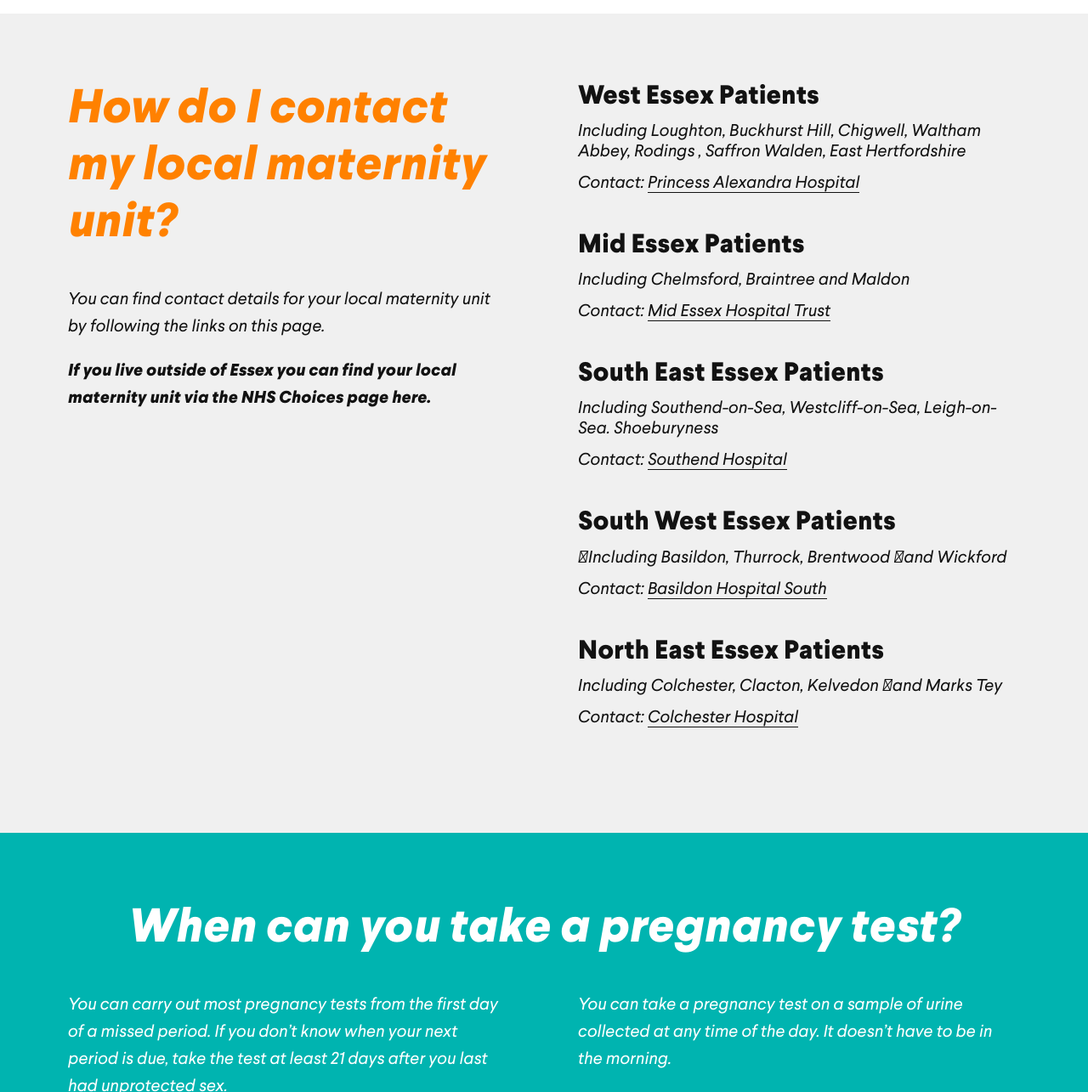
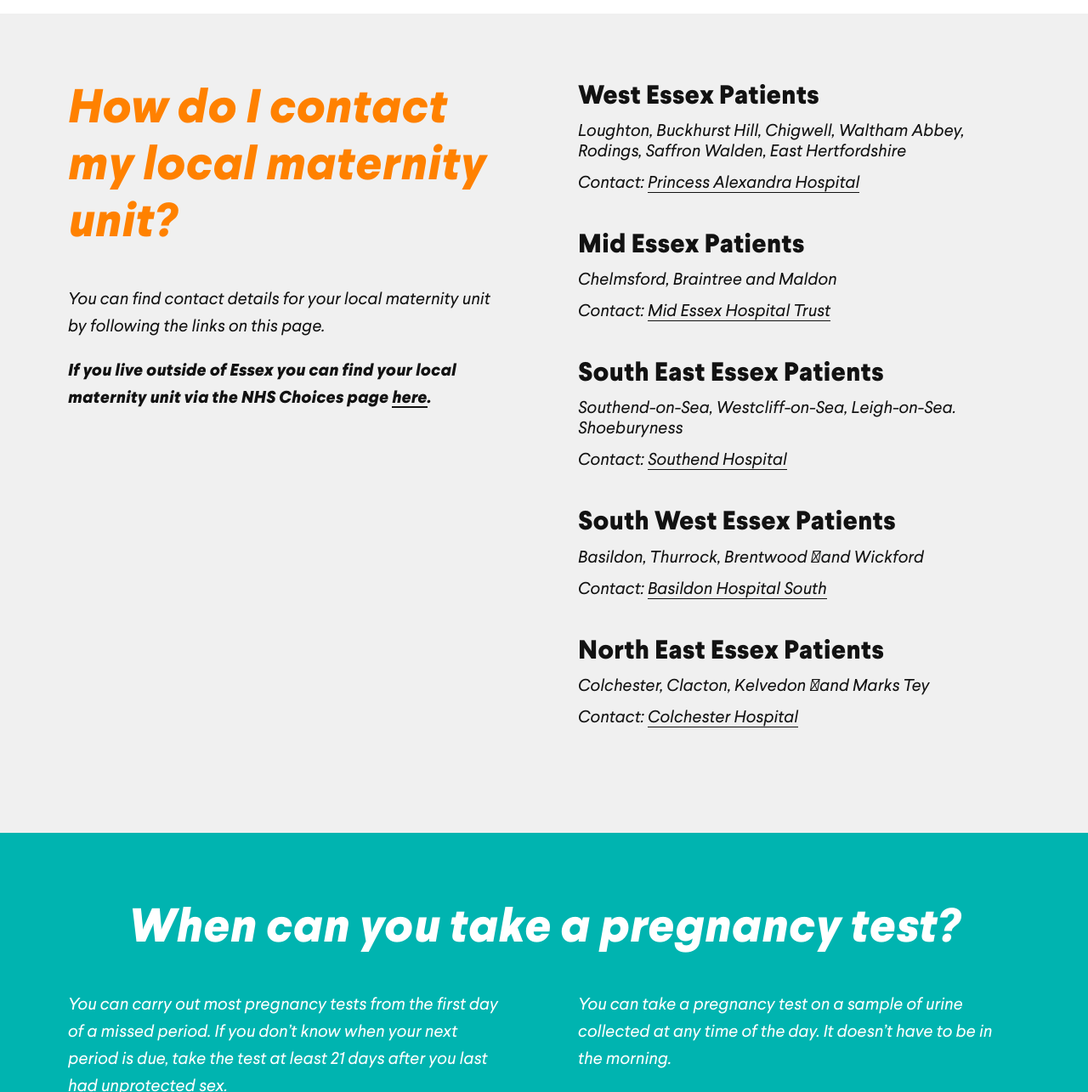
Before and after one commit to garethjohnsdesign/nhsfirststep.com, a Jekyll site: the page built from index.md, in a window 1280 px wide and 1400 px high, scrolled down 1218 px, cut to the strip 115-1400 px from the top of the window. Shown: the whole strip at 85% size. Built offline with Jekyll 4.4.1, drawn with Linux system fonts in a browser that asks for light colours; a script that is not in the unit is left out; some of the changed text lies outside the part shown.

Commit message:
Updated Index

```diff
--- a/index.md
+++ b/index.md
@@ -22,27 +22,27 @@
 how-text: |-
   You can find contact details for your local maternity unit by following the links on this page.
 
-  **If you live outside of Essex you can find your local maternity unit via the NHS Choices page here.**
+  **If you live outside of Essex you can find your local maternity unit via the NHS Choices page [here](https://www.england.nhs.uk).**
 how-locations:
 - title: West Essex Patients
-  area: "Including Loughton, Buckhurst Hill, Chigwell, Waltham Abbey, Rodings , Saffron
-    Walden, \nEast Hertfordshire "
+  area: 'Loughton, Buckhurst Hill, Chigwell, Waltham Abbey, Rodings, Saffron Walden,
+    East Hertfordshire '
   contact: Princess Alexandra Hospital
   link: https://www.pah.nhs.uk
 - title: Mid Essex Patients
-  area: Including Chelmsford, Braintree and Maldon
+  area: Chelmsford, Braintree and Maldon
   contact: 'Mid Essex Hospital Trust '
   link: http://www.meht.nhs.uk
 - title: South East Essex Patients
-  area: Including Southend-on-Sea, Westcliff-on-Sea, Leigh-on-Sea. Shoeburyness
+  area: Southend-on-Sea, Westcliff-on-Sea, Leigh-on-Sea. Shoeburyness
   contact: Southend Hospital
   link: http://www.southend.nhs.uk
 - title: South West Essex Patients
-  area: "\x03Including Basildon, Thurrock, Brentwood \x03and Wickford"
+  area: "Basildon, Thurrock, Brentwood \x03and Wickford"
   contact: Basildon Hospital South
   link: http://www.basildonandthurrock.nhs.uk
 - title: North East Essex Patients
-  area: "Including Colchester, Clacton, Kelvedon \x03and Marks Tey "
+  area: "Colchester, Clacton, Kelvedon \x03and Marks Tey "
   contact: Colchester Hospital
   link: http://www.colchesterhospital.nhs.uk
 when-header: When can you take a pregnancy test?
```
Also changed, not shown: other parts of index.md (+6 -5 lines).
